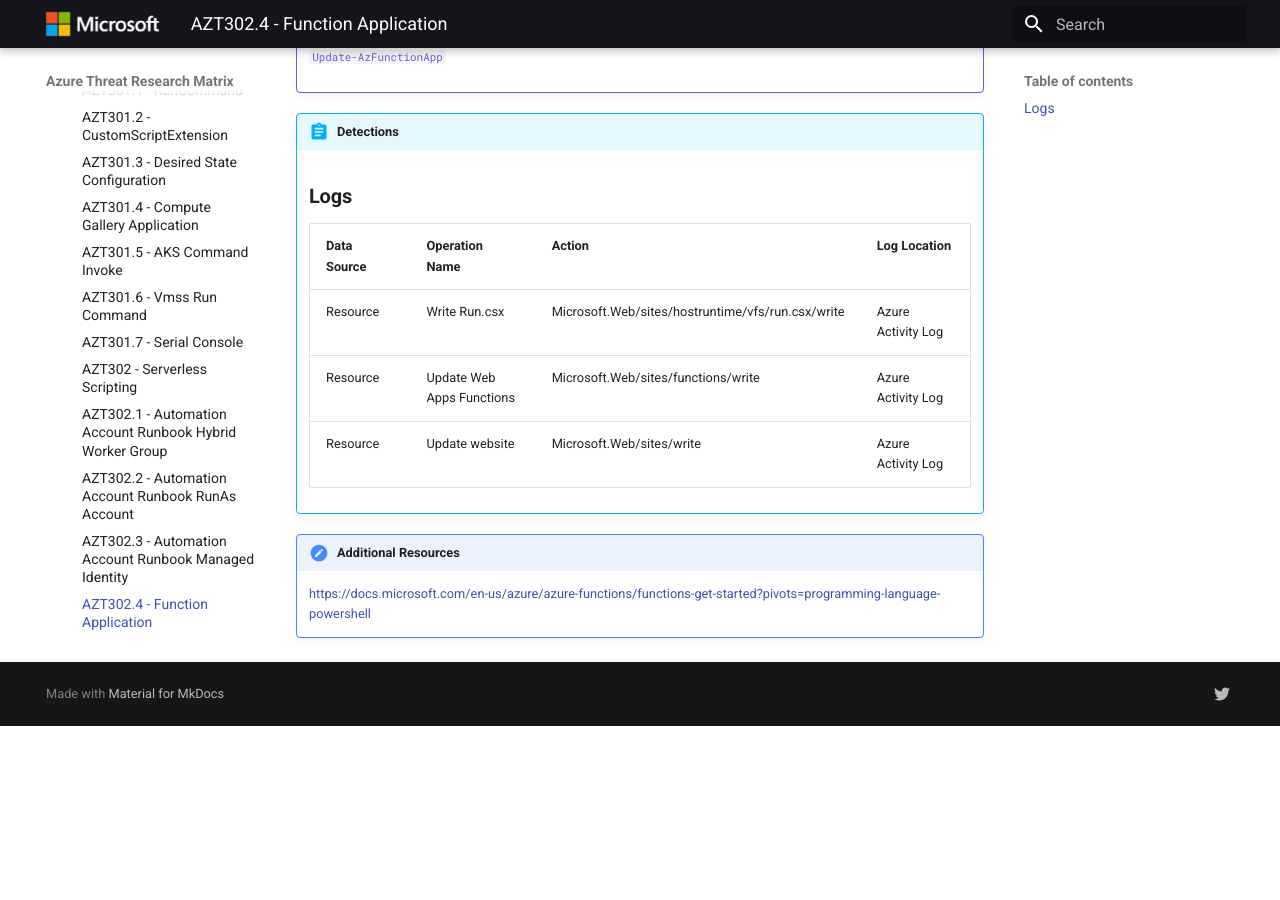
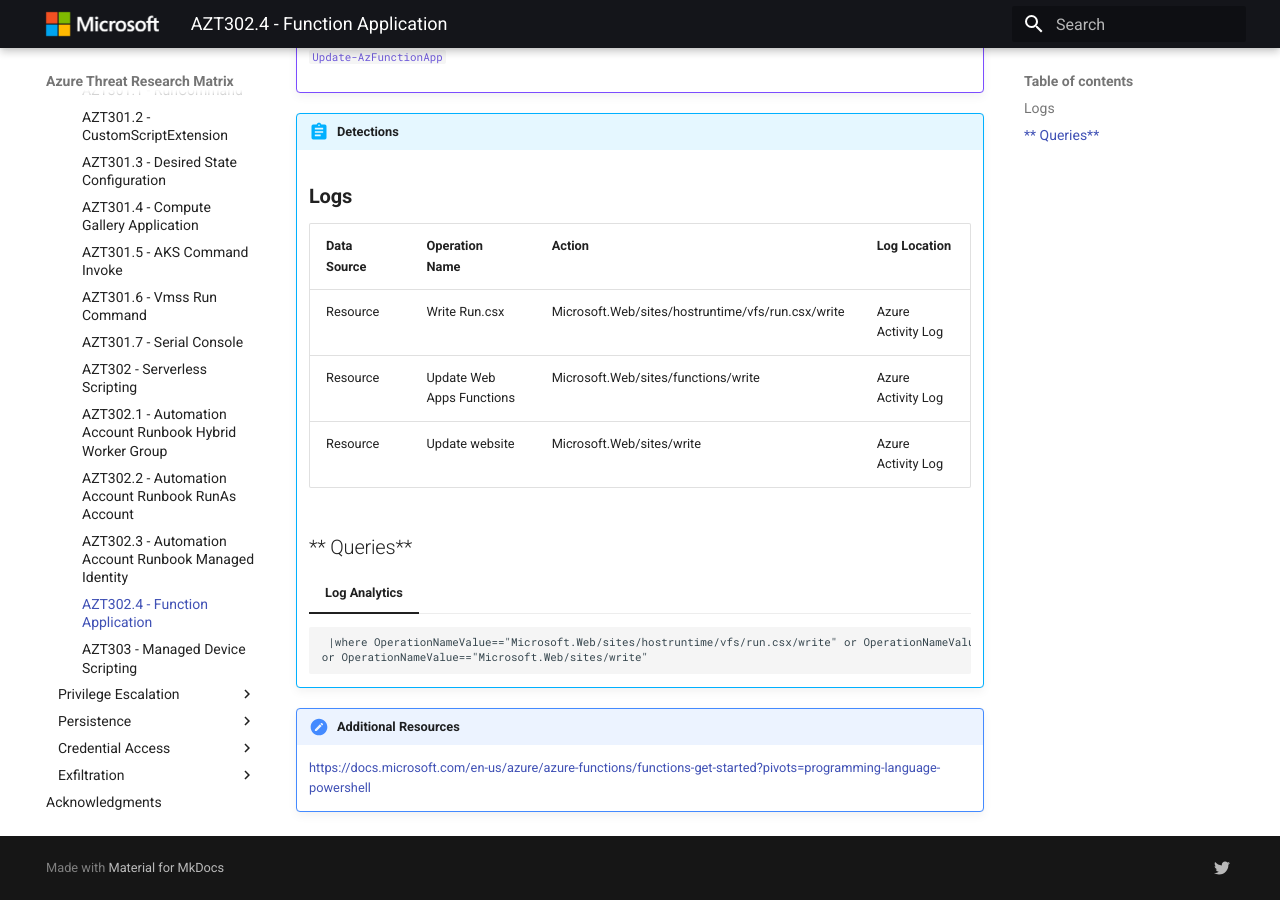
Before and after one commit to microsoft/Azure-Threat-Research-Matrix, an MkDocs documentation site: the page built from docs/Execution/AZT302/AZT302-4.md, in a window 1280 px wide and 900 px high, scrolled down 585 px. Built offline with MkDocs 1.6.1 and Material for MkDocs 9.7.7, drawn with Linux system fonts in a browser that asks for light colours; before the commit the page ends 1311 px from its top, so only the background shows below that.

Commit message:
Update AZT302-4.md

````diff
--- a/docs/Execution/AZT302/AZT302-4.md
+++ b/docs/Execution/AZT302/AZT302-4.md
@@ -36,6 +36,15 @@ By utilizing a Function Application, an attacker can execute Azure operations on
     | Resource | Update Web Apps Functions	 | Microsoft.Web/sites/functions/write	| Azure Activity Log |
     | Resource | Update website	 | Microsoft.Web/sites/write	| Azure Activity Log |
 
+    ## ** Queries**
+
+
+	=== "Log Analytics"
+	```AzureActivity
+	 |where OperationNameValue=="Microsoft.Web/sites/hostruntime/vfs/run.csx/write" or OperationNameValue=="Microsoft.Web/sites/functions/write"
+ 	or OperationNameValue=="Microsoft.Web/sites/write"
+	```
+
 !!! faq "Additional Resources"
 
 	[https://docs.microsoft.com/en-us/azure/azure-functions/functions-get-started?pivots=programming-language-powershell](https://docs.microsoft.com/en-us/azure/azure-functions/functions-get-started?pivots=programming-language-powershell)
````
